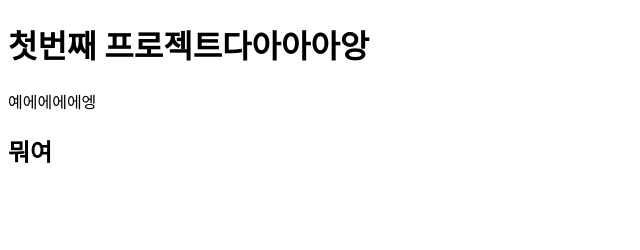
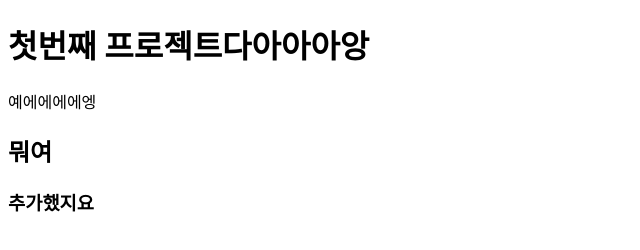
Before and after one commit to nada1221/testing1, a plain HTML site: page index.html in a window 1280 px wide. Shown: the whole page, without its empty margins (0-640 px from the left). Drawn offline with Linux system fonts and the light colour scheme.

Commit message:
second commit

```diff
--- a/index.html
+++ b/index.html
@@ -12,8 +12,12 @@
 <body>
     <h1>첫번째 프로젝트다아아아앙</h1>
     <p>예에에에에엥</p>
-    <h2>뭐여
+    <h2>
+        뭐여
     </h2>
+    <h3>
+        추가했지요
+    </h3>
 </body>
 
 </html>
```
